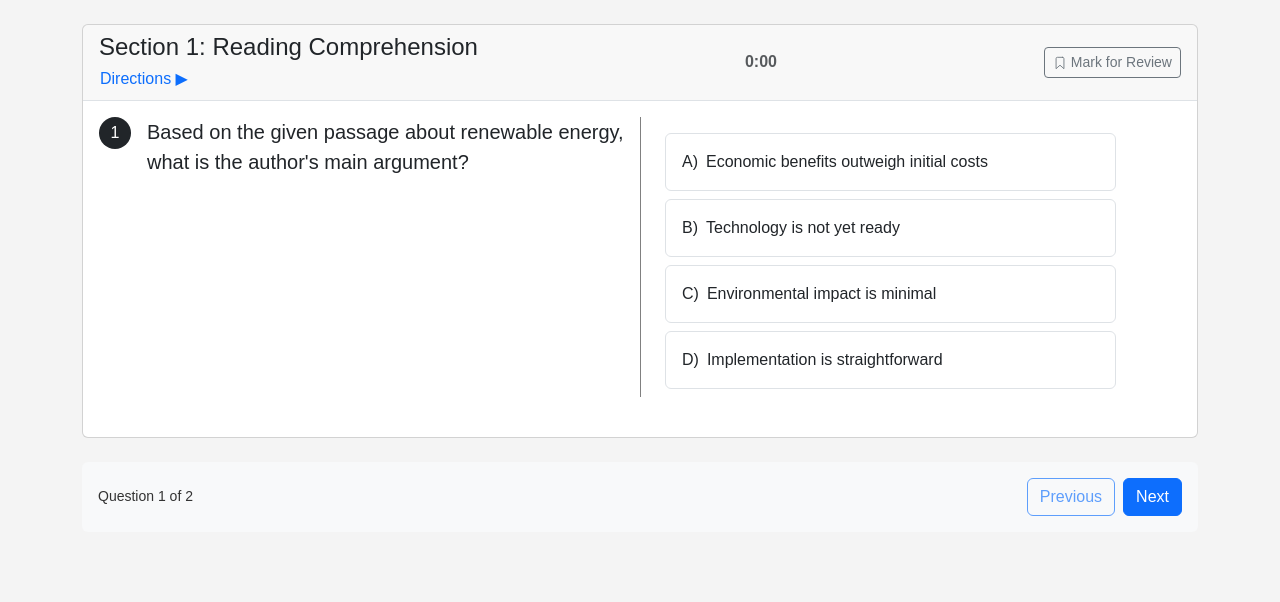
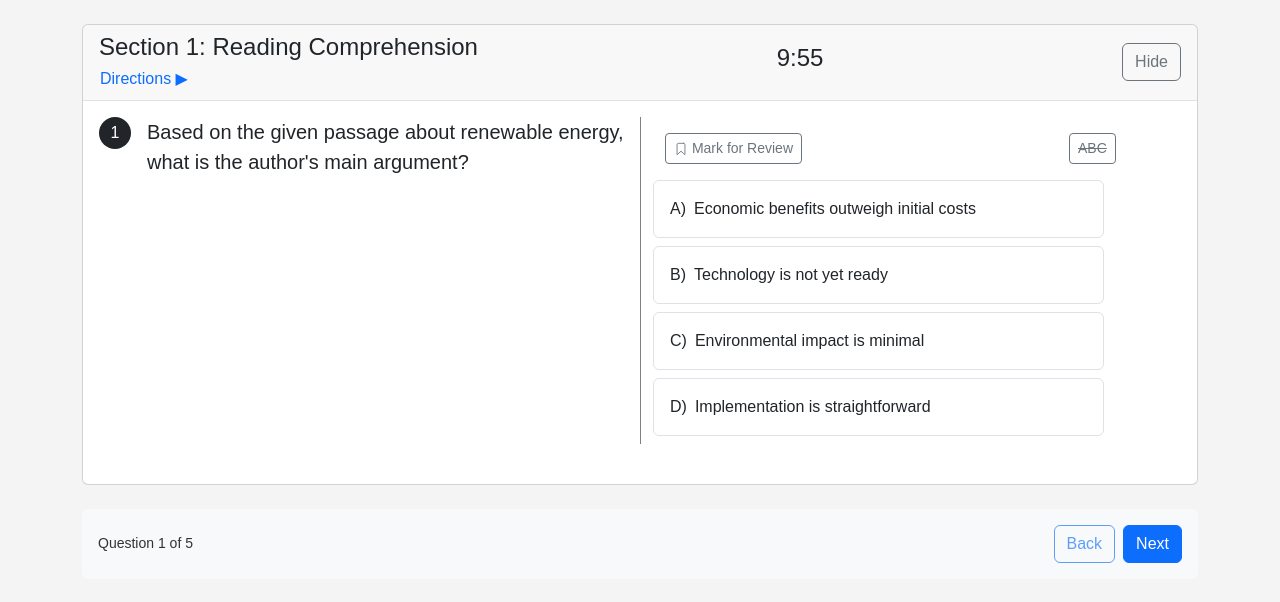
Before and after one commit to Satya-Lenka-sthirahinc/serPal, a React (Vite) app: page /test/1 in a window 1280 px wide. Shown: the top 602 px of the page. Built offline with nearby package versions, Linux system fonts and the light colour scheme.

Commit message:
Toggle Options and added Timer

```diff
--- a/src/components/quizPage/BottomSection.jsx
+++ b/src/components/quizPage/BottomSection.jsx
@@ -19,7 +19,7 @@ const BottomSection = ({
           onClick={onPrevious}
           disabled={disablePrev}
         >
-          Previous
+          Back
         </button>
         <button
           className="btn btn-primary"
--- a/src/components/quizPage/Options.jsx
+++ b/src/components/quizPage/Options.jsx
@@ -1,20 +1,75 @@
-import Button from "../butoon/Button";
-import React from "react";
+import { IoBookmark, IoBookmarkOutline } from "react-icons/io5";
+import { useState } from "react";
 
-const Options = ({ options, selectedOption, onOptionSelect }) => {
+const Options = ({
+  options,
+  selectedOption,
+  onOptionSelect,
+  onMarkForReview,
+  isMarked,
+  disabledOptions,
+  onCheckboxChange,
+}) => {
+  const [isCheckboxVisible, setIsCheckboxVisible] = useState(false);
+
+  const handleToggleCheckboxVisibility = () => {
+    setIsCheckboxVisible(!isCheckboxVisible);
+  };
+
   return (
     <div className="ms-4 mt-3 col-5">
+      <div className="col-12 d-flex justify-content-between mb-3">
+        <button
+          className={`btn btn-sm ${
+            isMarked ? "btn-secondary" : "btn-outline-secondary"
+          }`}
+          onClick={onMarkForReview}
+        >
+          {isMarked ? (
+            <>
+              <IoBookmark /> UnMark
+            </>
+          ) : (
+            <>
+              <IoBookmarkOutline /> Mark for Review
+            </>
+          )}
+        </button>
+        <button
+          className="btn btn-outline-secondary btn-sm text-decoration-line-through"
+          onClick={handleToggleCheckboxVisibility}
+        >
+          ABC
+        </button>
+      </div>
       {options.map((option) => (
+        <div className="row col-12 " key={option.id}>
           <div
-          key={option.id}
-          className={`p-3 border rounded mb-2 cursor-pointer ${
+            className={`p-3 border rounded mb-2 d-flex align-items-center ${
               selectedOption === option.id ? "bg-light border-primary" : ""
-          }`}
-          onClick={() => onOptionSelect(option.id)}
+            } ${
+              disabledOptions[option.id]
+                ? "text-decoration-line-through disabled"
+                : ""
+            } ${isCheckboxVisible ? "col-11" : "col-12"}`}
             style={{ cursor: "pointer" }}
+            onClick={() =>
+              !disabledOptions[option.id] && onOptionSelect(option.id)
+            }
           >
             <span className="fw-medium me-2">{option.id})</span>
             {option.text}
+          </div>
+          <div className="col-1">
+            {isCheckboxVisible && (
+              <input
+                type="checkbox"
+                className="me-2"
+                checked={!!disabledOptions[option.id]}
+                onChange={() => onCheckboxChange(option.id)}
+              />
+            )}
+          </div>
         </div>
       ))}
     </div>
--- a/src/components/quizPage/Quiz.jsx
+++ b/src/components/quizPage/Quiz.jsx
@@ -32,6 +32,36 @@ const quizData = {
             { id: "D", text: "Case studies" },
           ],
         },
+        {
+          id: 3,
+          text: "What is the tone of the passage?",
+          options: [
+            { id: "A", text: "Persuasive" },
+            { id: "B", text: "Neutral" },
+            { id: "C", text: "Optimistic" },
+            { id: "D", text: "Pessimistic" },
+          ],
+        },
+        {
+          id: 4,
+          text: "What is the author's intended audience?",
+          options: [
+            { id: "A", text: "Policy makers" },
+            { id: "B", text: "Environmentalists" },
+            { id: "C", text: "General public" },
+            { id: "D", text: "Industry professionals" },
+          ],
+        },
+        {
+          id: 5,
+          text: "What is the primary purpose of the passage?",
+          options: [
+            { id: "A", text: "To inform" },
+            { id: "B", text: "To persuade" },
+            { id: "C", text: "To entertain" },
+            { id: "D", text: "To criticize" },
+          ],
+        },
       ],
     },
     {
@@ -49,16 +79,56 @@ const quizData = {
             { id: "D", text: "24 and 256" },
           ],
         },
+        {
+          id: 2,
+          text: "Solve for x: 5x + 3 = 23",
+          options: [
+            { id: "A", text: "4" },
+            { id: "B", text: "5" },
+            { id: "C", text: "6" },
+            { id: "D", text: "7" },
+          ],
+        },
+        {
+          id: 3,
+          text: "A train travels 60 miles in 90 minutes. What is its average speed in miles per hour?",
+          options: [
+            { id: "A", text: "30 mph" },
+            { id: "B", text: "40 mph" },
+            { id: "C", text: "45 mph" },
+            { id: "D", text: "50 mph" },
+          ],
+        },
+        {
+          id: 4,
+          text: "What is the value of the expression: (8 + 2) × (5 − 3)?",
+          options: [
+            { id: "A", text: "10" },
+            { id: "B", text: "16" },
+            { id: "C", text: "20" },
+            { id: "D", text: "24" },
+          ],
+        },
+        {
+          id: 5,
+          text: "A rectangle has a length of 10 and a width of 4. What is its area?",
+          options: [
+            { id: "A", text: "20" },
+            { id: "B", text: "30" },
+            { id: "C", text: "40" },
+            { id: "D", text: "50" },
+          ],
+        },
       ],
     },
     {
       id: 3,
-      title: "English ",
+      title: "English Literature",
       description: "Solve problems using literature thinking",
       questions: [
         {
           id: 1,
-          text: "Which of the following pieces of literature was NOT a book in its original format; ‘Gone with the Wind’, ‘Hitchhiker’s Guide to the Galaxy’, ‘Oh, the Places You’ll Go!’ or ‘Where the Crawdads Sing’? ",
+          text: "Which of the following pieces of literature was NOT a book in its original format?",
           options: [
             { id: "A", text: "Seven" },
             { id: "B", text: "Hitchhiker’s Guide to the Galaxy" },
@@ -68,12 +138,42 @@ const quizData = {
         },
         {
           id: 2,
-          text: "Which of the following pieces of literature was NOT a book in its original format; ‘Gone with the Wind’, ",
+          text: "Who wrote 'Pride and Prejudice'?",
           options: [
-            { id: "A", text: "Seven" },
-            { id: "B", text: "Hitchhiker’s Guide to the Galaxy" },
-            { id: "C", text: "Call Me By Your Name" },
-            { id: "D", text: "Lincoln Rhyme" },
+            { id: "A", text: "Charlotte Brontë" },
+            { id: "B", text: "Jane Austen" },
+            { id: "C", text: "Emily Dickinson" },
+            { id: "D", text: "Virginia Woolf" },
+          ],
+        },
+        {
+          id: 3,
+          text: "What is the theme of George Orwell's '1984'?",
+          options: [
+            { id: "A", text: "Love and betrayal" },
+            { id: "B", text: "Totalitarianism and surveillance" },
+            { id: "C", text: "Freedom and rebellion" },
+            { id: "D", text: "War and peace" },
+          ],
+        },
+        {
+          id: 4,
+          text: "What is the title of Shakespeare's play about two star-crossed lovers?",
+          options: [
+            { id: "A", text: "Hamlet" },
+            { id: "B", text: "Macbeth" },
+            { id: "C", text: "Romeo and Juliet" },
+            { id: "D", text: "Othello" },
+          ],
+        },
+        {
+          id: 5,
+          text: "What is the setting of 'The Great Gatsby'?",
+          options: [
+            { id: "A", text: "London" },
+            { id: "B", text: "West Egg and East Egg, New York" },
+            { id: "C", text: "Paris" },
+            { id: "D", text: "San Francisco" },
           ],
         },
       ],
@@ -82,11 +182,18 @@ const quizData = {
 };
 
 const Quiz = () => {
-  const { id } = useParams(); // Fetch the id from URL parameters
+  const { id } = useParams();
   const [currentQuestion, setCurrentQuestion] = useState(0);
   const [isDirectionsVisible, setIsDirectionsVisible] = useState(false);
   const [selectedAnswers, setSelectedAnswers] = useState({});
-  const [markedQuestions, setMarkedQuestions] = useState([]); // State for marked questions
+  const [markedQuestions, setMarkedQuestions] = useState([]);
+  const [disabledOptionsPerQuestion, setDisabledOptionsPerQuestion] = useState(
+    {}
+  );
+  const [isQuizSubmitted, setIsQuizSubmitted] = useState(false);
+
+  const currentDisabledOptions =
+    disabledOptionsPerQuestion[currentQuestion] || {};
 
   const section = quizData.sections.find((sec) => sec.id === parseInt(id));
 
@@ -107,7 +214,6 @@ const Quiz = () => {
       setCurrentQuestion(currentQuestion - 1);
     }
   };
-  console.log(selectedAnswers);
 
   const handleOptionSelect = (optionId) => {
     setSelectedAnswers({
@@ -126,6 +232,24 @@ const Quiz = () => {
     );
   };
 
+  console.log(disabledOptionsPerQuestion);
+
+  const handleCheckboxChange = (optionId) => {
+    setDisabledOptionsPerQuestion((prev) => ({
+      ...prev,
+      [currentQuestion]: {
+        ...prev[currentQuestion],
+        [optionId]: !prev[currentQuestion]?.[optionId],
+      },
+    }));
+  };
+
+  const handleTimeUp = () => {
+    alert("Time is up!");
+    setIsQuizSubmitted(true);
+    console.log("Auto-submitting quiz as time is up.");
+  };
+
   return (
     <div className="container py-4">
       <div className="row justify-content-center">
@@ -139,8 +263,9 @@ const Quiz = () => {
               onToggleDirections={() =>
                 setIsDirectionsVisible(!isDirectionsVisible)
               }
-              isMarked={markedQuestions.includes(`${id}-${currentQuestion}`)} // Pass marked status
-              onMarkForReview={handleMarkForReview} // Pass handler
+              onTimeUp={handleTimeUp}
+              isQuizSubmitted={isQuizSubmitted}
+              quizId={id}
             />
 
             <div className="card-body ">
@@ -156,6 +281,12 @@ const Quiz = () => {
                   options={question.options}
                   selectedOption={selectedAnswers[`${id}-${currentQuestion}`]}
                   onOptionSelect={handleOptionSelect}
+                  isMarked={markedQuestions.includes(
+                    `${id}-${currentQuestion}`
+                  )} // Pass marked status
+                  onMarkForReview={handleMarkForReview}
+                  disabledOptions={currentDisabledOptions}
+                  onCheckboxChange={handleCheckboxChange}
                 />
               </div>
             </div>
--- a/src/components/quizPage/SectionHeader.jsx
+++ b/src/components/quizPage/SectionHeader.jsx
@@ -1,4 +1,4 @@
-import { IoBookmark, IoBookmarkOutline } from "react-icons/io5";
+import Timer from "../timer/Timer";
 
 const SectionHeader = ({
   sectionNumber,
@@ -6,8 +6,9 @@ const SectionHeader = ({
   description,
   isDirectionsVisible,
   onToggleDirections,
-  onMarkForReview,
-  isMarked,
+  onTimeUp,
+  isQuizSubmitted,
+  quizId,
 }) => {
   return (
     <div className="card-header border-bottom">
@@ -25,24 +26,12 @@ const SectionHeader = ({
             </button>
           </div>
         </div>
-        <strong className="text-muted">0:00</strong>
-        <button
-          className={`btn btn-sm ${
-            isMarked ? "btn-secondary" : "btn-outline-secondary"
-          }`}
-          onClick={onMarkForReview}
-        >
-          {isMarked ? (
-            <>
-              <IoBookmark /> UnMark
-            </>
-          ) : (
-            <>
-              <IoBookmarkOutline /> Mark for Review
-            </>
-          )}
-          {/* <IoBookmarkOutline /> {isMarked ? "Unmark" : "Mark for Review"} */}
-        </button>
+        <Timer
+          quizId={quizId}
+          onTimeUp={onTimeUp}
+          isQuizSubmitted={isQuizSubmitted}
+        />
+        <button className="btn btn-outline-secondary">Hide</button>
       </div>
 
       {isDirectionsVisible && (
--- /dev/null
+++ b/src/components/timer/Timer.jsx
@@ -0,0 +1,83 @@
+import { useEffect, useState } from "react";
+
+const Timer = ({ quizId, onTimeUp, isQuizSubmitted }) => {
+  const [timeLeft, setTimeLeft] = useState(600); // Static initial time: 10 minutes (600 seconds)
+
+  // Fetch remaining time (Static for now, server call commented)
+  useEffect(() => {
+    const fetchTimeFromServer = async () => {
+      try {
+        // Uncomment when server is available
+        /*
+        const response = await fetch(`/api/quiz/${quizId}/remaining-time`);
+        const data = await response.json();
+        setTimeLeft(data.remainingTime);
+        */
+        console.log("Fetching remaining time (Static): 600 seconds.");
+      } catch (error) {
+        console.error("Error fetching remaining time:", error);
+      }
+    };
+
+    fetchTimeFromServer();
+  }, [quizId]);
+
+  // Start countdown when timeLeft is set
+  useEffect(() => {
+    if (timeLeft === null || isQuizSubmitted) return;
+
+    const interval = setInterval(() => {
+      setTimeLeft((prev) => {
+        if (prev <= 1) {
+          clearInterval(interval);
+          onTimeUp(); // Notify parent that time is up
+          return 0;
+        }
+        return prev - 1;
+      });
+    }, 1000);
+
+    return () => clearInterval(interval);
+  }, [timeLeft, onTimeUp, isQuizSubmitted]);
+
+  // Save remaining time (Static for now, server call commented)
+  useEffect(() => {
+    if (isQuizSubmitted) {
+      const saveTimeToServer = async () => {
+        try {
+          // Uncomment when server is available
+          /*
+          await fetch(`/api/quiz/${quizId}/save-time`, {
+            method: "POST",
+            headers: { "Content-Type": "application/json" },
+            body: JSON.stringify({ remainingTime: timeLeft }),
+          });
+          */
+          console.log(`Saving remaining time : ${timeLeft} seconds.`);
+        } catch (error) {
+          console.error("Error saving remaining time:", error);
+        }
+      };
+
+      saveTimeToServer();
+    }
+  }, [isQuizSubmitted, quizId, timeLeft]);
+
+  const formatTime = (seconds) => {
+    const minutes = Math.floor(seconds / 60);
+    const secs = seconds % 60;
+    return `${minutes}:${secs.toString().padStart(2, "0")}`;
+  };
+
+  return (
+    <div className="timer">
+      {timeLeft !== null ? (
+        <h4>{formatTime(timeLeft)}</h4>
+      ) : (
+        <h4>Loading timer...</h4>
+      )}
+    </div>
+  );
+};
+
+export default Timer;
```
Lines whose indentation alone changed are shown as unchanged.
